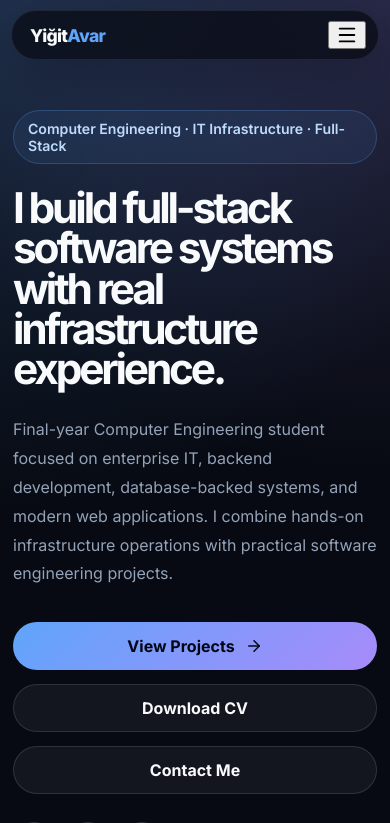
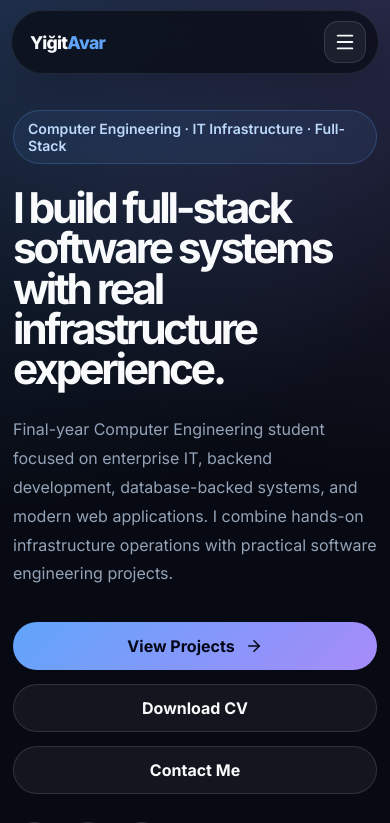
Before and after one commit to YigitAvar/yigitavar-portfolio, a React (Vite) app: page / in a window 390 px wide. Shown: the top 823 px of the page. Built offline with nearby package versions, Linux system fonts and the light colour scheme.

Commit message:
Fix mobile menu styles

```diff
--- a/src/components/layout/Navbar.tsx
+++ b/src/components/layout/Navbar.tsx
@@ -75,15 +75,19 @@ function Navbar() {
         {isOpen ? <X size={22} /> : <Menu size={22} />}
       </button>
 
-      {isOpen && (
+        {isOpen && (
         <nav className={`mobile-menu ${isClosing ? "closing" : ""}`}>
-          {navItems.map((item) => (
-            <button key={item.href} onClick={() => scrollToSection(item.href)}>
-              {item.label}
+            {navItems.map((item) => (
+            <button
+                className="mobile-menu-item"
+                key={item.href}
+                onClick={() => scrollToSection(item.href)}
+            >
+                {item.label}
             </button>
-          ))}
+            ))}
         </nav>
-      )}
+        )}
     </header>
   );
 }
--- a/src/index.css
+++ b/src/index.css
@@ -146,7 +146,29 @@ button {
   transform-origin: top right;
 }
 
-.mobile-menu button {
+.mobile-menu-button {
+  display: none;
+  width: 42px;
+  height: 42px;
+  place-items: center;
+  appearance: none;
+  -webkit-appearance: none;
+  border: 1px solid var(--card-border);
+  outline: 0;
+  padding: 0;
+  background: rgba(255, 255, 255, 0.06);
+  color: var(--text);
+  cursor: pointer;
+  border-radius: 14px;
+  transition: background 0.2s ease, transform 0.2s ease;
+}
+
+.mobile-menu-button:hover {
+  background: rgba(255, 255, 255, 0.1);
+  transform: translateY(-1px);
+}
+
+.mobile-menu-item {
   appearance: none;
   -webkit-appearance: none;
   width: 100%;
@@ -163,7 +185,7 @@ button {
   transition: background 0.2s ease, color 0.2s ease, transform 0.2s ease;
 }
 
-.mobile-menu button:hover {
+.mobile-menu-item:hover {
   background: rgba(255, 255, 255, 0.07);
   color: var(--text);
   transform: translateX(2px);
@@ -173,11 +195,6 @@ button {
   animation: mobileMenuOut 0.22s ease forwards;
 }
 
-
-.mobile-menu button:hover {
-  background: rgba(255, 255, 255, 0.06);
-  color: var(--text);
-}
 
 .mobile-menu.closing {
   animation: mobileMenuOut 0.22s ease forwards;
@@ -1215,3 +1232,13 @@ button {
     transform: translateY(-8px) scale(0.98);
   }
 }
+
+@media (min-width: 901px) {
+  .mobile-menu-button {
+    display: none !important;
+  }
+
+  .mobile-menu {
+    display: none !important;
+  }
+}
```
